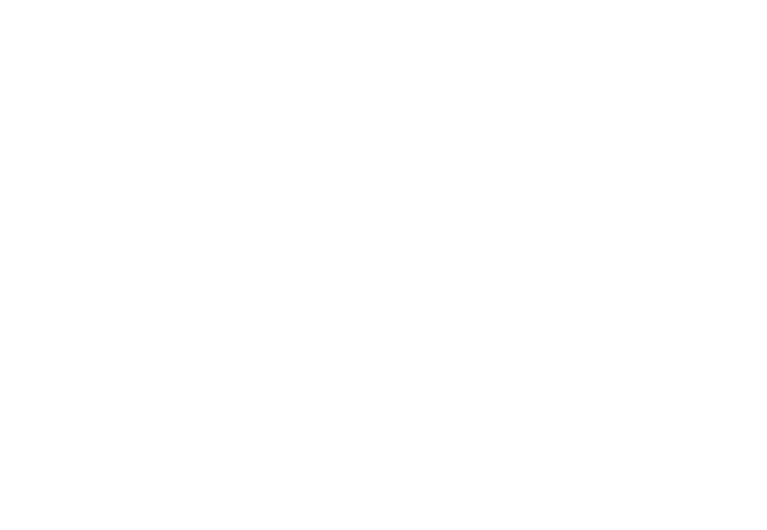
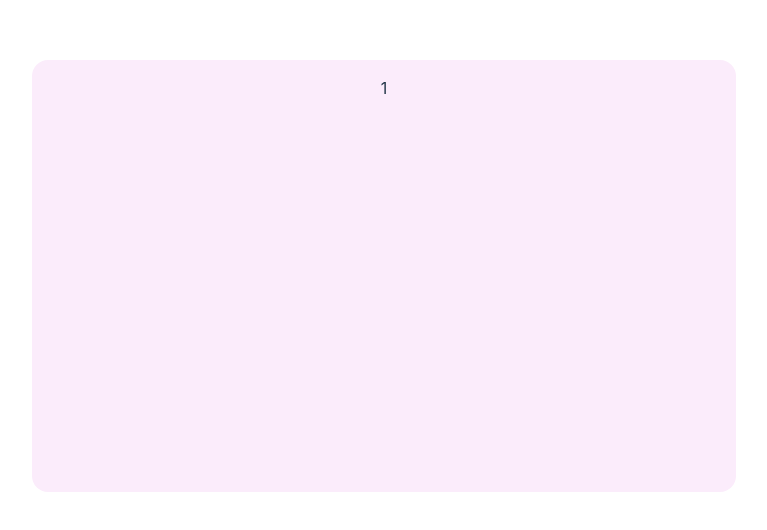
Before and after one commit to DO-SOPT-WEB/DahyunMoon, a React (Vite) app in the folder 4주차/login-signup/: page /mypage/1 in a window 1280 px wide. Before the commit this address had no page. Shown: the part 124-654 px from the top of the page, without its empty margins (256-1023 px from the left). Built offline with nearby package versions, Linux system fonts and the light colour scheme.

Commit message:
feat: myPage userId 불러오기

```diff
--- a/4주차/login-signup/src/App.jsx
+++ b/4주차/login-signup/src/App.jsx
@@ -2,6 +2,7 @@
 import "./App.css";
 import Login from "./Login";
 import SignUp from "./Signup";
+import MyPage from "./Mypage";
 
 function App() {
   return (
@@ -9,6 +10,7 @@
       <Routes>
         <Route path="/" element={<Login />} />
         <Route path="/sign-up" element={<SignUp />} />
+        <Route path="/mypage/:userId" element={<MyPage />} />
       </Routes>
     </BrowserRouter>
   );
--- a/4주차/login-signup/src/Login.jsx
+++ b/4주차/login-signup/src/Login.jsx
@@ -2,11 +2,13 @@
 import styled from "styled-components";
 import "./App.css";
 import axios from "axios";
-import { Link } from "react-router-dom";
+import { Link, Navigate, useNavigate } from "react-router-dom";
 
 export default function Login() {
   const [username, setUsername] = useState("");
   const [password, setPassword] = useState("");
+
+  const navigate = useNavigate();
 
   const handleUserName = (e) => {
     setUsername(e.target.value);
@@ -23,7 +25,9 @@
         password: password,
       })
       .then((response) => {
-        console.log(response.data);
+        navigate(`/mypage/${response.data.id}`);
+
+        console.log(response.data.id);
       })
       .catch((error) => {
         console.log("An error occurred:", error.response);
--- /dev/null
+++ b/4주차/login-signup/src/Mypage.jsx
@@ -0,0 +1,22 @@
+import { useState } from "react";
+import styled from "styled-components";
+import "./App.css";
+import axios from "axios";
+import { useParams } from "react-router-dom";
+
+export default function MyPage() {
+  let { userId } = useParams();
+  console.log(userId);
+  return <MainBox>{userId}</MainBox>;
+}
+
+const MainBox = styled.main`
+  width: 50vw;
+  height: 50vh;
+  border-radius: 1rem;
+  background-color: #fbecfb;
+
+  position: relative;
+
+  padding: 1rem 2rem;
+`;
```
